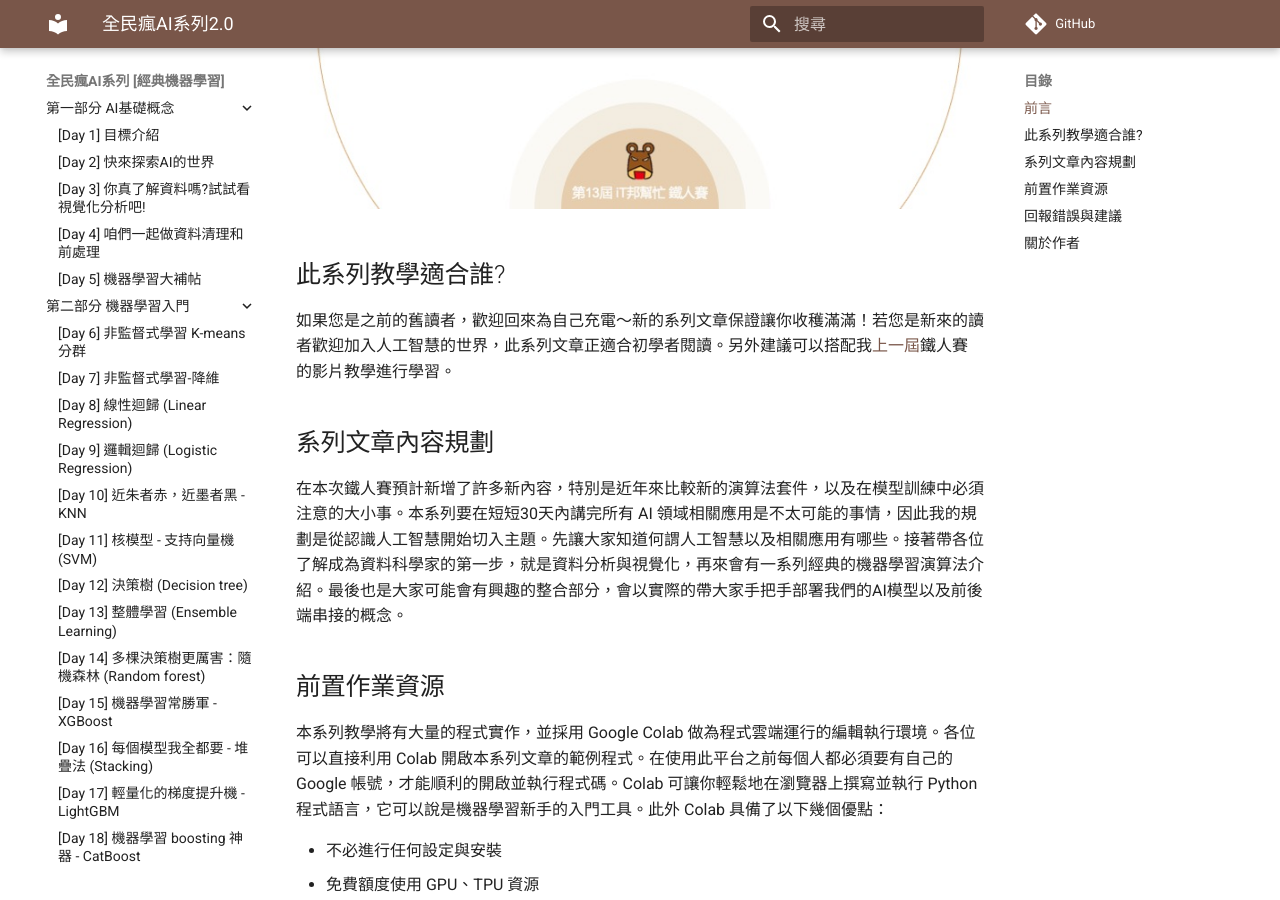
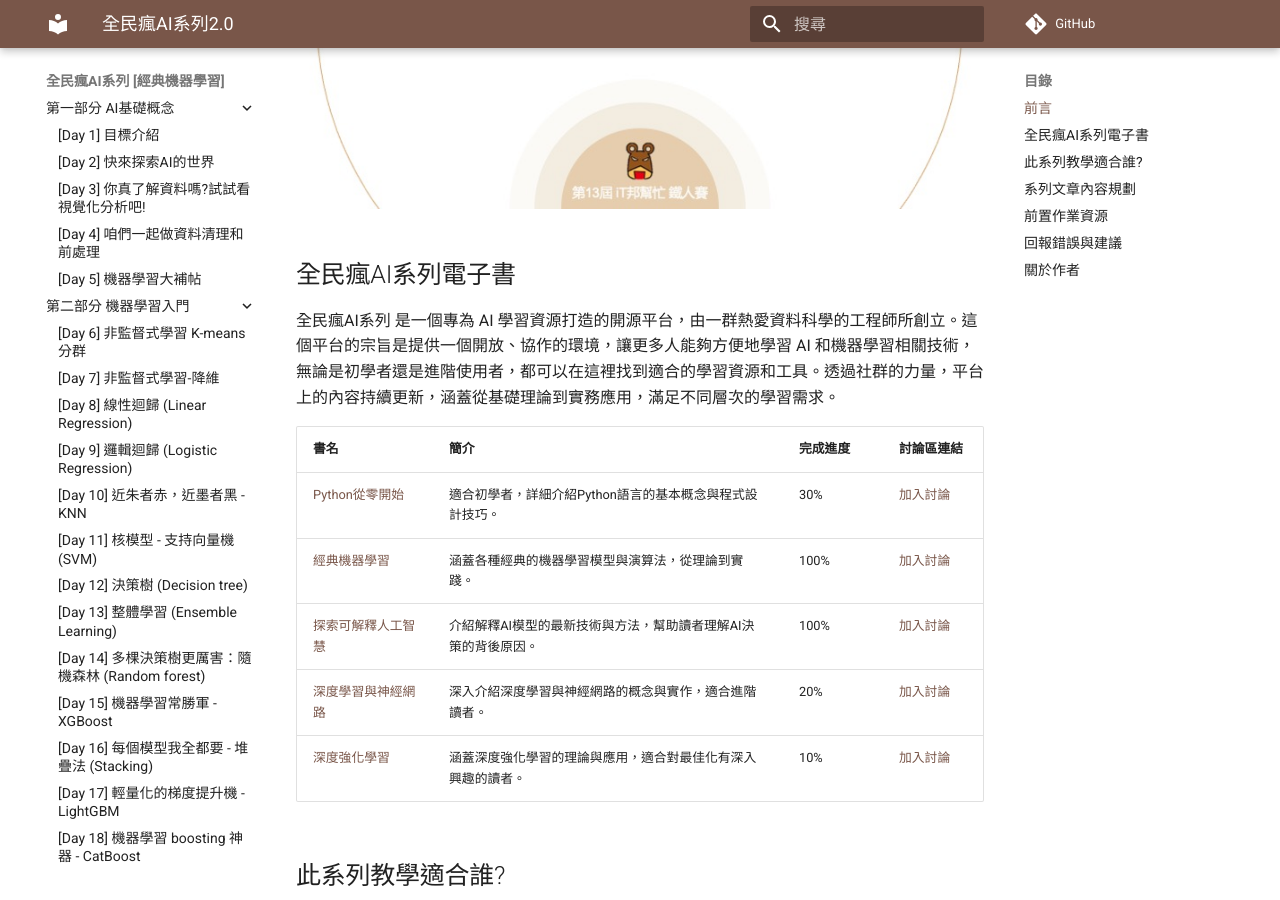
Before and after one commit to andy6804tw/crazyai-ml, an MkDocs documentation site: the page built from docs/index.md, in a window 1280 px wide and 900 px high, scrolled down 1059 px. Built offline with MkDocs 1.6.1 and Material for MkDocs 9.7.7, drawn with Linux system fonts in a browser that asks for light colours; nearby versions of some CDN libraries; comment, search, counter and statistics services are not loaded.

Commit message:
modify desc

```diff
--- a/docs/index.md
+++ b/docs/index.md
@@ -8,6 +8,17 @@
 
 
 ![](./1.全民瘋AI系列2.0目標介紹/image/img1-1.jpg)
+
+## 全民瘋AI系列電子書
+全民瘋AI系列 是一個專為 AI 學習資源打造的開源平台，由一群熱愛資料科學的工程師所創立。這個平台的宗旨是提供一個開放、協作的環境，讓更多人能夠方便地學習 AI 和機器學習相關技術，無論是初學者還是進階使用者，都可以在這裡找到適合的學習資源和工具。透過社群的力量，平台上的內容持續更新，涵蓋從基礎理論到實務應用，滿足不同層次的學習需求。
+
+| 書名                            | 簡介                              | 完成進度  | 討論區連結 |
+|---------------------------------|-----------------------------------|-----------|------------|
+| [Python從零開始](https://andy6804tw.github.io/crazyai-python/)| 適合初學者，詳細介紹Python語言的基本概念與程式設計技巧。 | 30%      | [加入討論](https://github.com/andy6804tw/crazyai-python/issues) |
+| [經典機器學習](https://andy6804tw.github.io/crazyai-ml/)| 涵蓋各種經典的機器學習模型與演算法，從理論到實踐。         | 100%       | [加入討論](https://github.com/andy6804tw/crazyai-ml/issues) |
+| [探索可解釋人工智慧](https://andy6804tw.github.io/crazyai-xai/)| 介紹解釋AI模型的最新技術與方法，幫助讀者理解AI決策的背後原因。 | 100%       | [加入討論](https://github.com/andy6804tw/crazyai-xai/issues) |
+| [深度學習與神經網路](https://andy6804tw.github.io/crazyai-dl/)| 深入介紹深度學習與神經網路的概念與實作，適合進階讀者。       | 20%       | [加入討論](https://github.com/andy6804tw/crazyai-dl/issues) |
+| [深度強化學習](https://andy6804tw.github.io/crazyai-rl/)| 涵蓋深度強化學習的理論與應用，適合對最佳化有深入興趣的讀者。   | 10%       | [加入討論](https://github.com/andy6804tw/crazyai-rl/issues) |
 
 ## 此系列教學適合誰?
 如果您是之前的舊讀者，歡迎回來為自己充電～新的系列文章保證讓你收穫滿滿！若您是新來的讀者歡迎加入人工智慧的世界，此系列文章正適合初學者閱讀。另外建議可以搭配我[上一屆](https://ithelp.ithome.com.tw/users/20107247/ironman/3719)鐵人賽的影片教學進行學習。
```
Also changed, not shown: README.md (+11 -0 lines).
